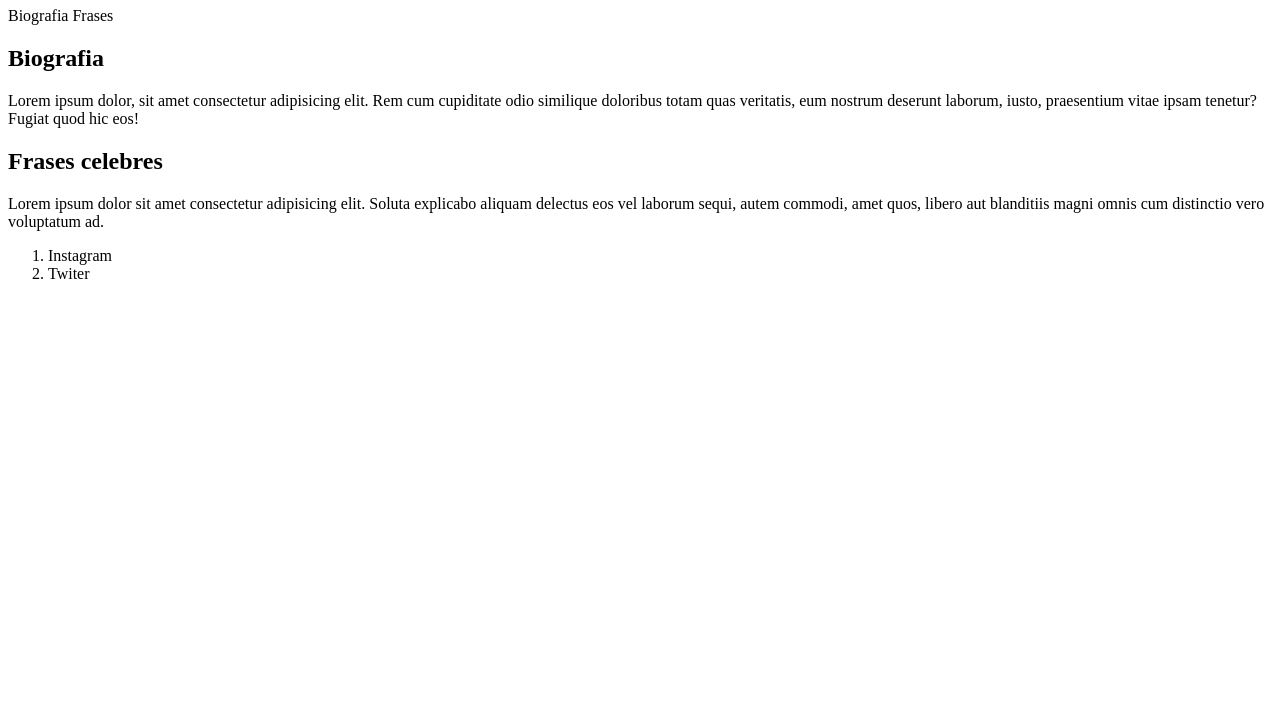
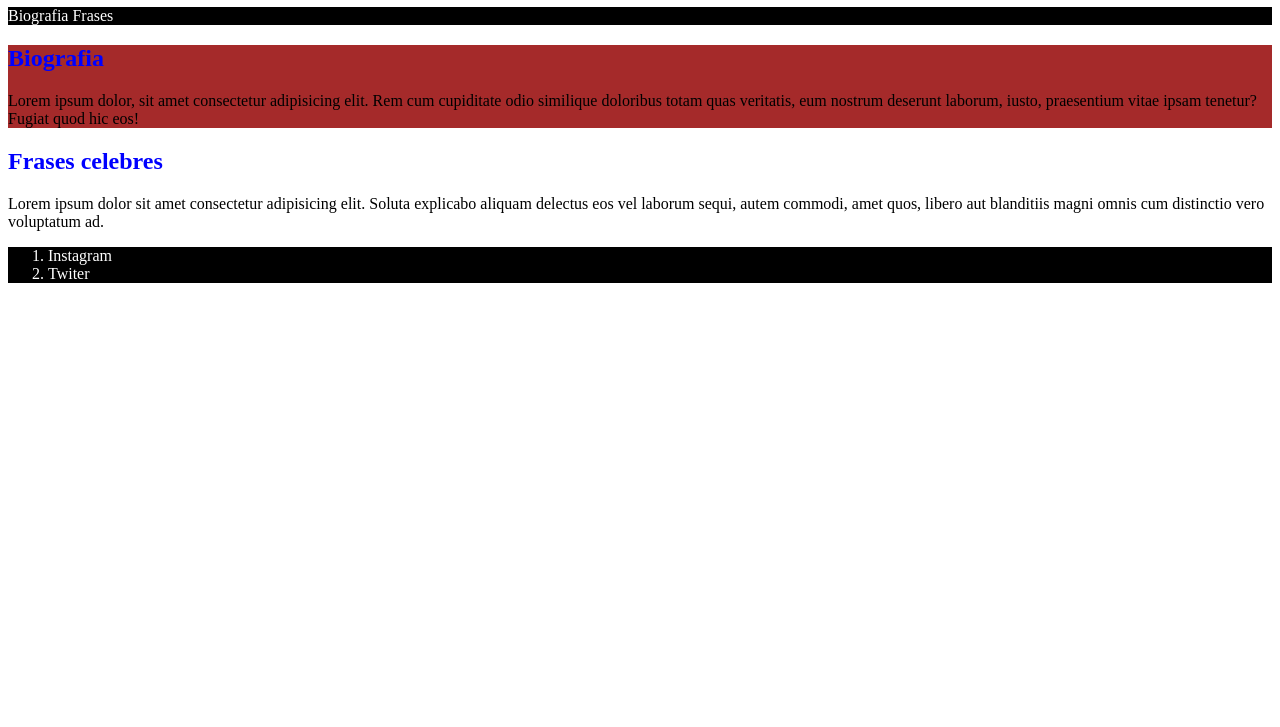
Before and after one commit to gaspi1ulises2/informatica, a plain HTML site: page calasanz.html in a window 1280 px wide. Shown: the part 73-800 px from the top of the page. Drawn offline with Linux system fonts and the light colour scheme.

Commit message:
Add files via upload

```diff
--- a/calasanz.css
+++ b/calasanz.css
@@ -1,6 +1,16 @@
+/* selector de etiqueta*/
 h1 {
 color:red;
 }
 h2 {
     color: blue;
 }
+/* selector de clase */
+.oscuro{
+    background-color: black;
+    color: white;
+}
+/* selector id */
+#biografia {
+    background-color: brown;
+}
--- a/calasanz.html
+++ b/calasanz.html
@@ -5,27 +5,27 @@
     <meta http-equiv="X-UA-Compatible" content="IE=edge">
     <meta name="viewport" content="width=device-width, initial-scale=1.0">
     <title>Document</title>
-    <link rel="stylesheets" href="./calasanz.css" >
+    <link rel="stylesheet" href="./calasanz.css" >
 </head>
 <body>
     <header>
         <h1>San Jose de Calasanz</h1>
     </header>
-        <nav>
+        <nav class="oscuro">
             <a>Biografia</a>
             <a>Frases</a>
         </nav>
         <main>
-            <section>
+            <section id="biografia">
                 <h2>Biografia</h2>
                 <p>Lorem ipsum dolor, sit amet consectetur adipisicing elit. Rem cum cupiditate odio similique doloribus totam quas veritatis, eum nostrum deserunt laborum, iusto, praesentium vitae ipsam tenetur? Fugiat quod hic eos!</p>
             </section>
-            <section>
+            <section id="Frases">
                 <h2>Frases celebres</h2>
                 <p>Lorem ipsum dolor sit amet consectetur adipisicing elit. Soluta explicabo aliquam delectus eos vel laborum sequi, autem commodi, amet quos, libero aut blanditiis magni omnis cum distinctio vero voluptatum ad.</p>
             </section>
         </main>
-        <footer>
+        <footer class="oscuro">
             <ol>
                 <li>Instagram</li>
                 <li>Twiter</li>
```
